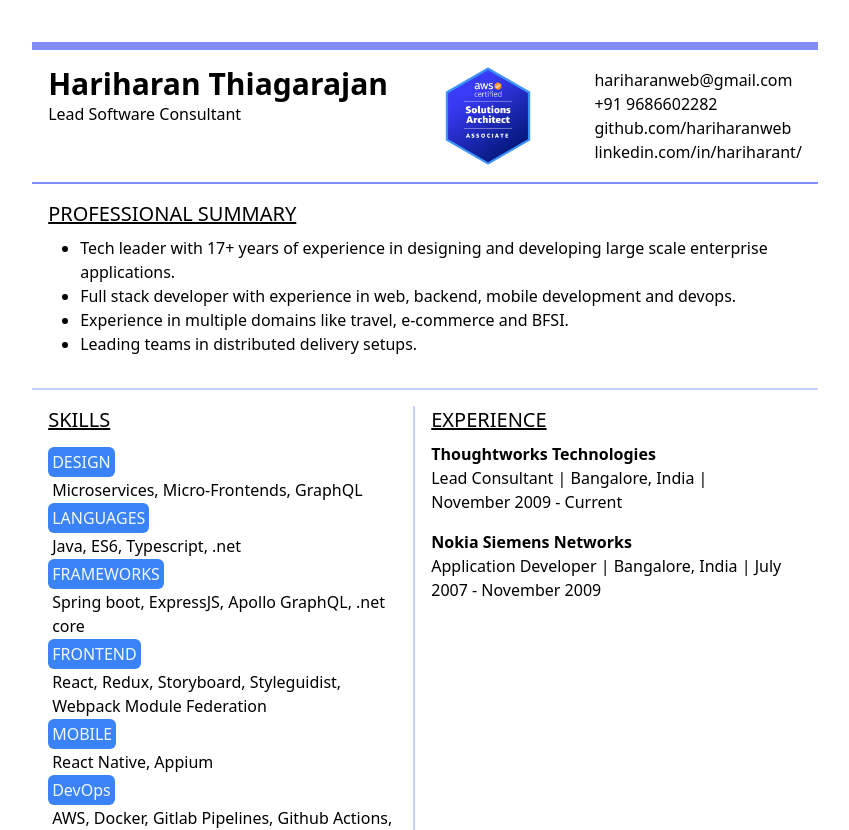
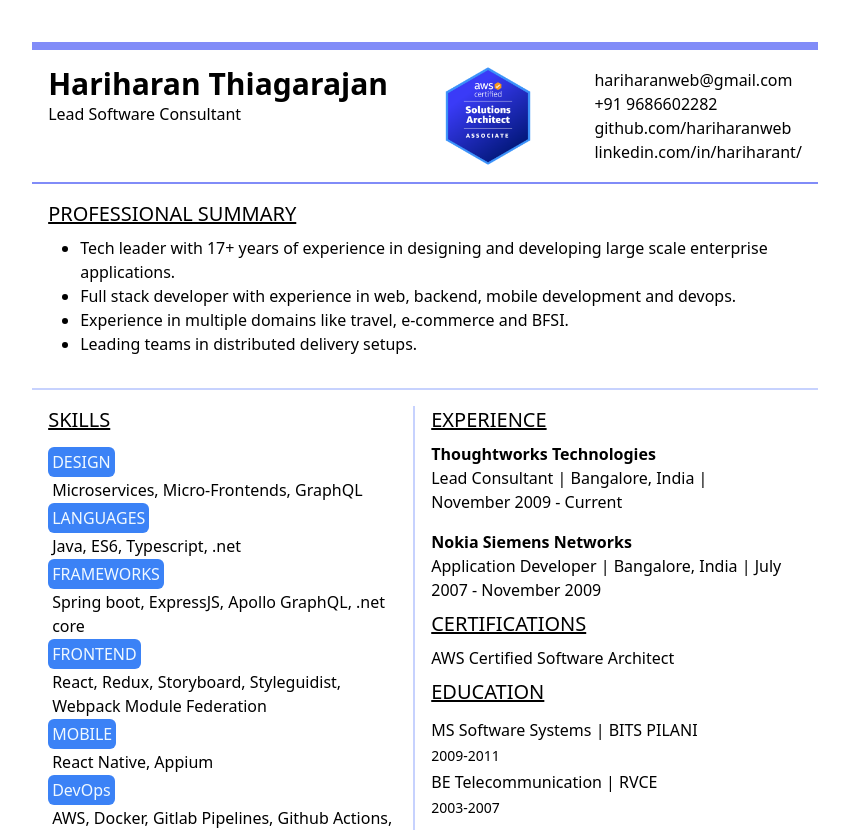
Before and after one commit to hariharanweb/hariharanweb-profile, a React (Create React App) app: page / in a window 1280 px wide. Shown: the top 830 px of the page, without its empty margins (215-1064 px from the left). Built offline with nearby package versions, Linux system fonts and the light colour scheme; some icons are missing.

Commit message:
Adding educatoin and certifications

```diff
--- a/src/App.tsx
+++ b/src/App.tsx
@@ -174,6 +174,17 @@
             <div className='font-bold'>Nokia Siemens Networks</div>
             <div>Application Developer | Bangalore, India | July 2007 - November 2009</div>
           </div>
+          <h2 className="text-xl py-2 underline">
+            CERTIFICATIONS
+          </h2>
+          <div><a href='https://www.credly.com/badges/a9646a10-96aa-4ecc-9813-ef223405f32d/public_url'>AWS Certified Software Architect</a></div>
+          <h2 className="text-xl py-2 underline">
+            EDUCATION
+          </h2>
+          <div className='pt-1'>MS Software Systems | BITS PILANI</div>
+          <div className='text-sm pt-1'>2009-2011</div>
+          <div className='pt-1'>BE Telecommunication | RVCE</div>
+          <div className='text-sm pt-1'>2003-2007</div>
         </div>
       </div>
       <div className='px-4 pt-4'>
```
